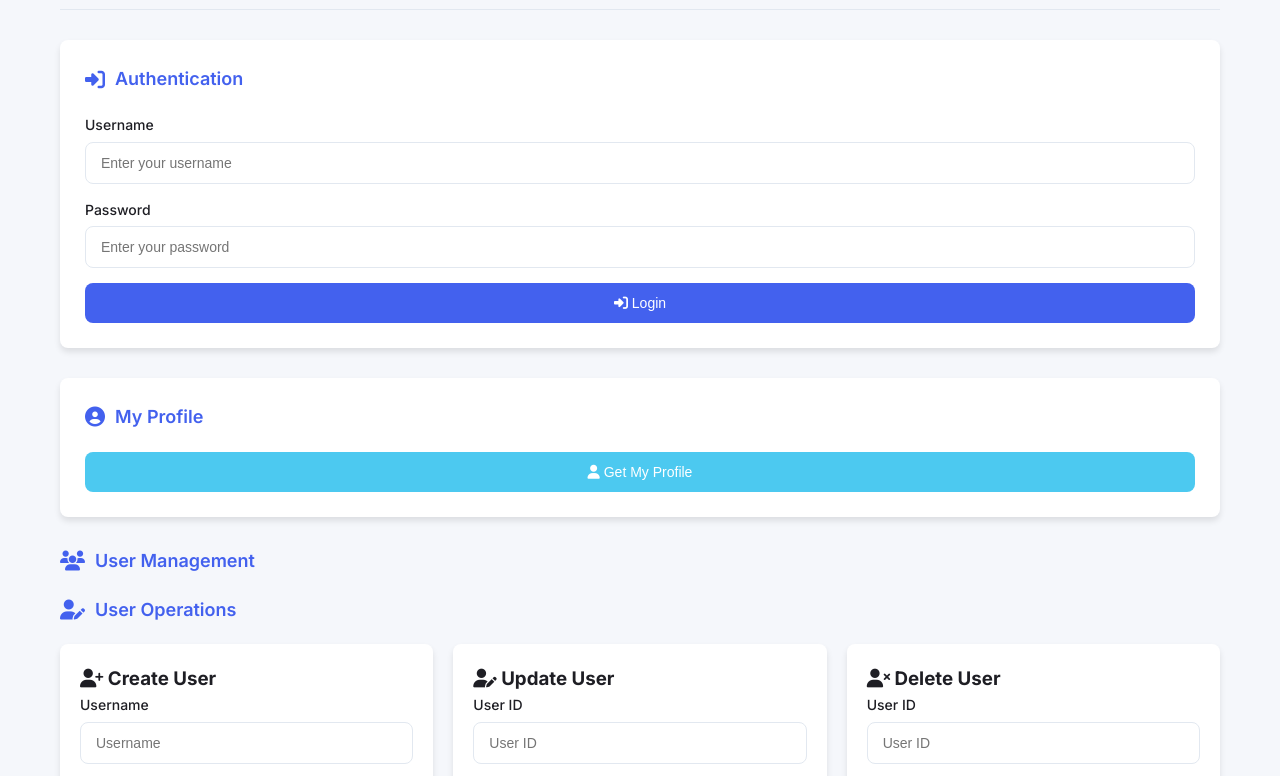
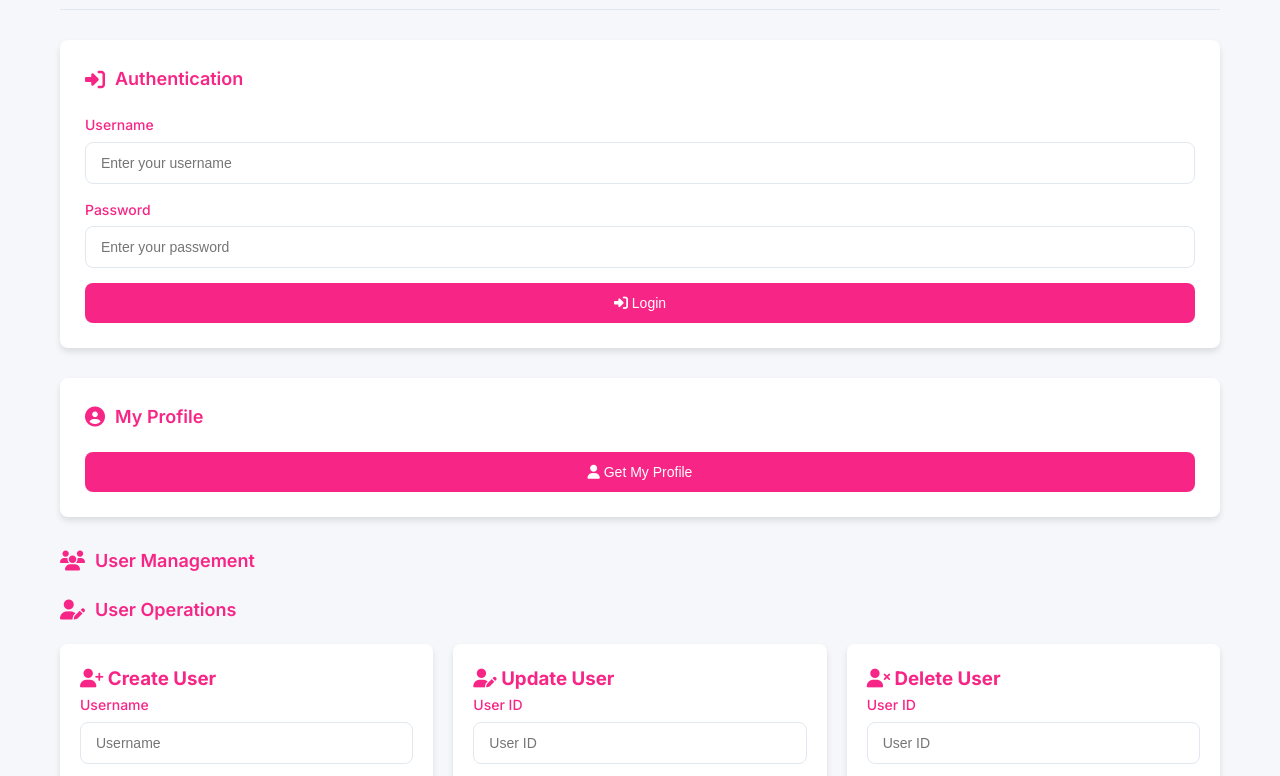
Before and after one commit to annakubakova/laba4, a plain HTML site: page laba4/static/index.html in a window 1280 px wide. Shown: the part 69-845 px from the top of the page. Drawn offline with Linux system fonts and the light colour scheme.

Commit message:
Add files via upload

```diff
--- a/laba4/static/index.html
+++ b/laba4/static/index.html
@@ -8,14 +8,14 @@
     <link rel="stylesheet" href="https://cdnjs.cloudflare.com/ajax/libs/font-awesome/6.4.0/css/all.min.css">
     <style>
         :root {
-            --primary: #4361ee;
-            --primary-light: #e0e7ff;
-            --secondary: #3f37c9;
-            --dark: #1e1e24;
+            --primary: #f72585;
+            --primary-light: #f72585;
+            --secondary: #f72585;
+            --dark: #f72585;
             --light: #f8f9fa;
-            --success: #4cc9f0;
+            --success: #f72585;
             --danger: #f72585;
-            --warning: #f8961e;
+            --warning: #f72585;
             --border-radius: 8px;
             --shadow: 0 4px 6px rgba(0, 0, 0, 0.1);
             --transition: all 0.3s ease;
```
